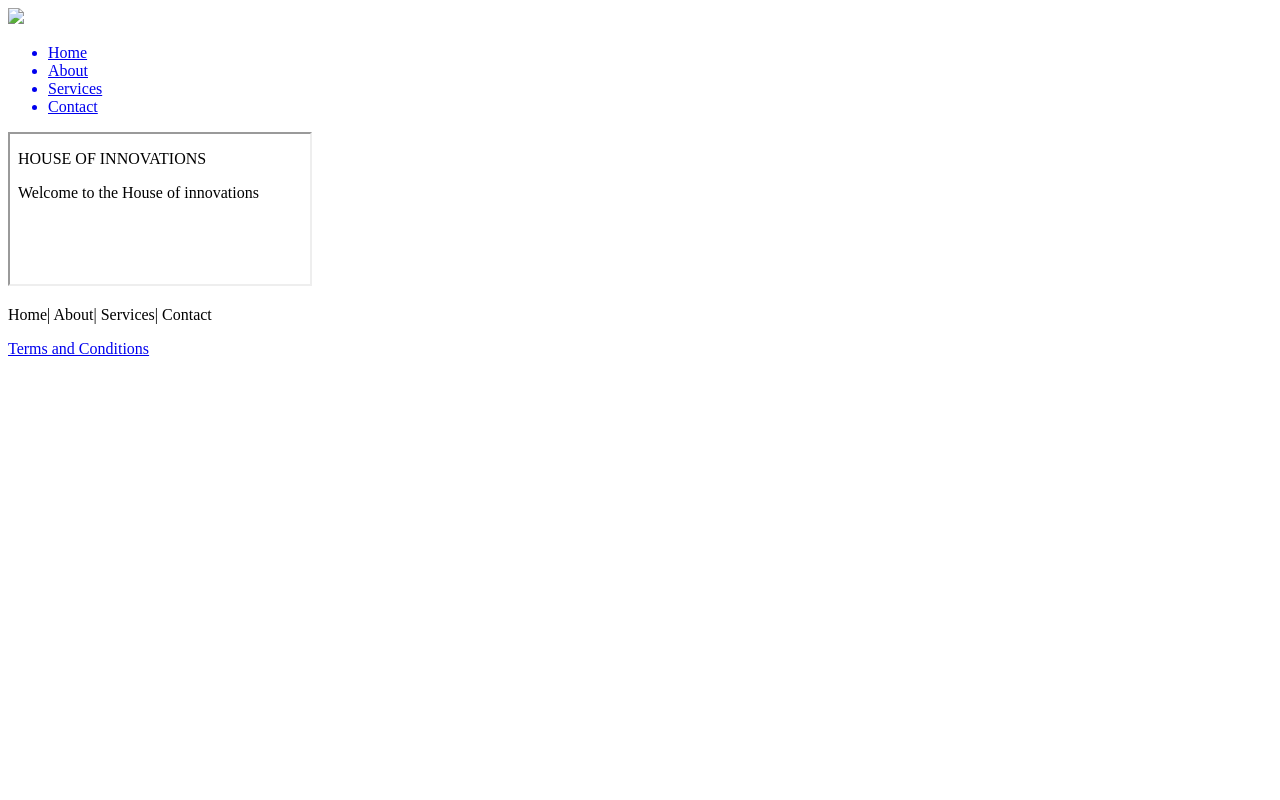
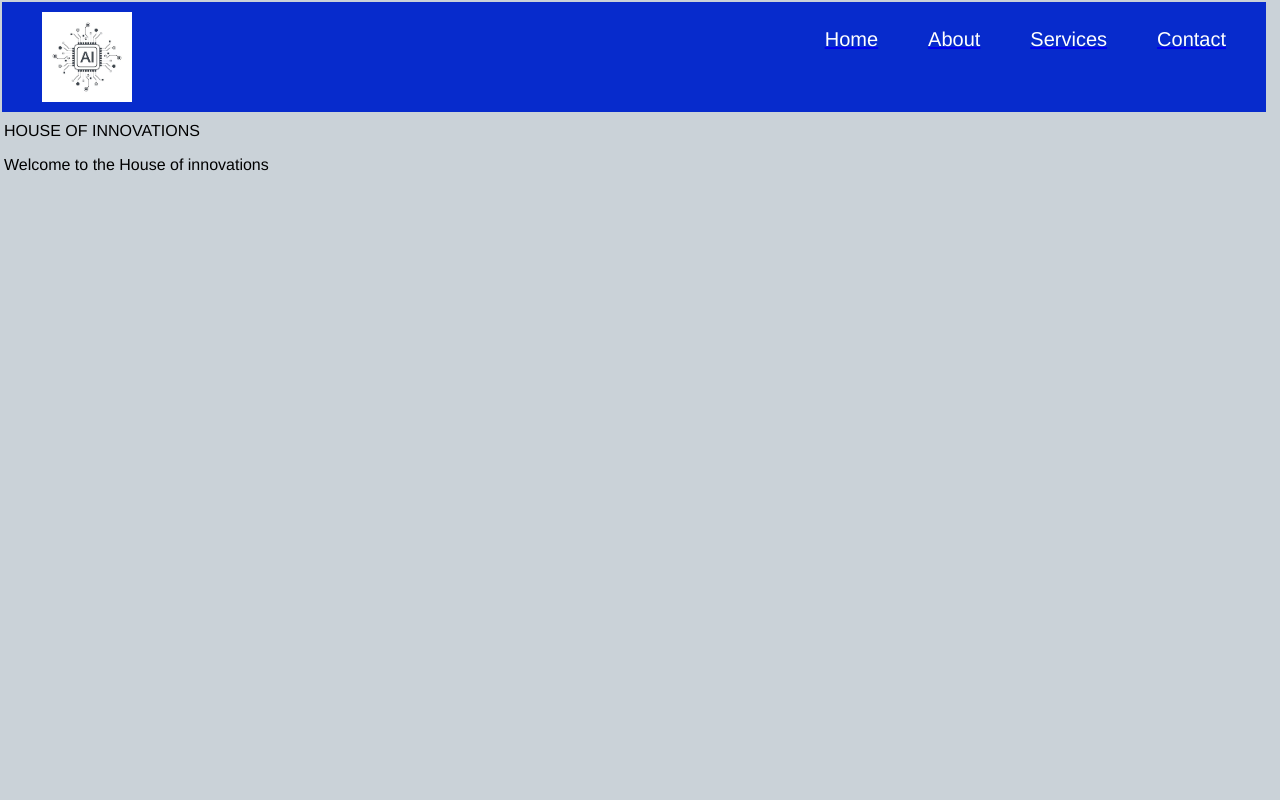
Before and after one commit to HarshSingh03/DAY5, a plain HTML site: page index.html in a window 1280 px wide. Shown: the top 800 px of the page. Drawn offline with Linux system fonts and the light colour scheme.

Commit message:
designing1

```diff
--- a/index.html
+++ b/index.html
@@ -5,11 +5,13 @@
     <meta name="viewport" content="width=device-width, initial-scale=1.0">
     <link rel="stylesheet" href="styles/general.css">
     <title>HOUSE OF INNOVATIONS</title>
+    <link rel="stylesheet" href="styles/general.css">
+    <link rel="stylesheet" href="styles/index.css">
 </head>
 <body class="main-body">
     <nav class="top-navigation-bar">
         <div class="logo-container">
-            <img class="logo" src="assets/logo.jpg">
+            <img class="logo" src="assets/download.png">
         </div>
         <div class="nav-items">
             <ul >
--- /dev/null
+++ b/styles/general.css
@@ -0,0 +1,7 @@
+body{
+  font-family: Helvetica, sans-serif;
+  background-color: rgb(202, 210, 216);
+  position: relative;
+  top:-6px;
+  left:-6px;
+}
--- /dev/null
+++ b/styles/index.css
@@ -0,0 +1,48 @@
+.logo-container{
+  width:90px;
+  height:90px;
+  padding:0px;
+  display: inline-block;
+  margin:0px;
+}
+.logo{
+  height: 100%;
+  width:100%;
+}
+
+nav{
+  display:flex;
+  flex-direction: row;
+  justify-content: space-between;
+  background-color: rgb(7, 43, 204);
+  padding: 10px 40px;
+  margin:0px;
+}
+
+ul{
+  list-style:none;
+  display: flex;
+  flex-direction: row;
+  align-items: center;
+  column-gap: 50px;
+}
+
+li{
+  color:white;
+  text-decoration: none;
+  font-size:20px;
+}
+
+.window{
+  width:99vw;
+  height: 100vh;
+  border:none;
+  box-shadow:inset;
+}
+
+
+footer{
+  background-color: rgb(7, 43, 204);
+  color:white;
+  font-size: 17px;
+}
```
Also changed, not shown: assets/download.png (added).
